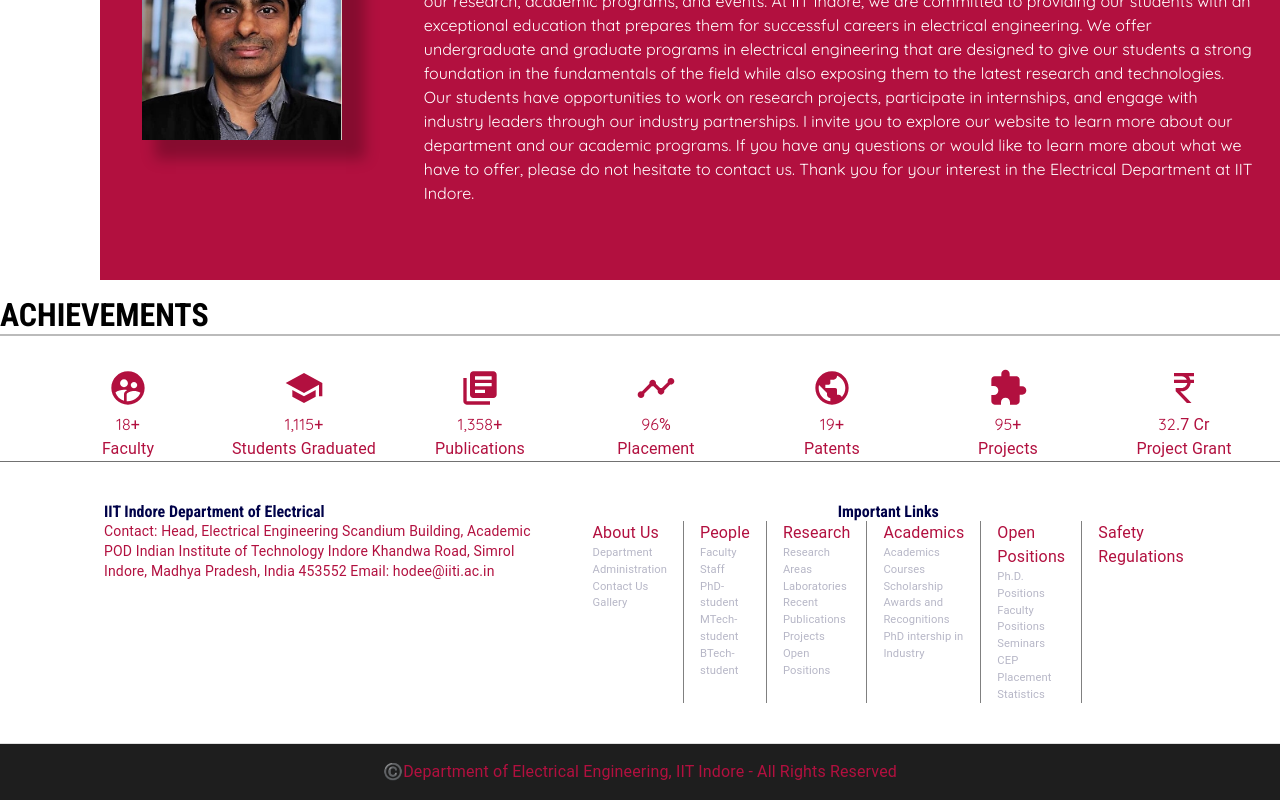
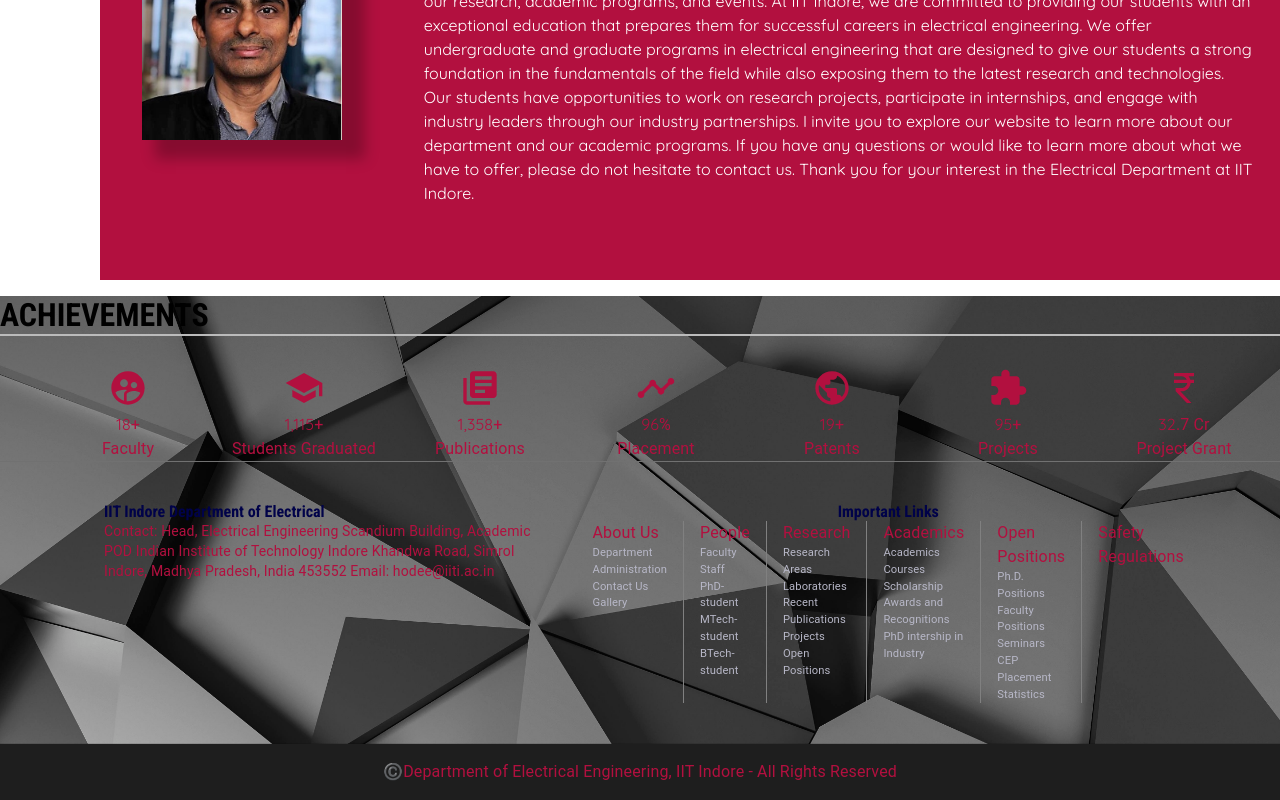
Before and after one commit to eewebsiteiiti/fork_frontend, a React (Create React App) app in the folder frontend/: page / in a window 1280 px wide. Shown: the part 1979-2779 px from the top of the page. Built offline with nearby package versions, Linux system fonts and the light colour scheme; no server answers; a web font is replaced by a local one.

Commit message:
adds footer

```diff
--- a/frontend/src/App.css
+++ b/frontend/src/App.css
@@ -26,7 +26,7 @@
 
 /* /////////////////////////Counter//////////////////////////// */
 .Counter-div {
-  background-image: url(/public/Images/bg.jpg);
+  /* background-image: url(/public/Images/bg.jpg); */
   background-position: 100%;
 }
 
@@ -36,7 +36,7 @@
 }
 
 .Footer-div {
-  /* background-image: url(/public/Images/bg.jpg); */
+  background-image: url(/public/Images/bg.jpg);
   background-position: 100%;
   background-size: cover;
 }
```
